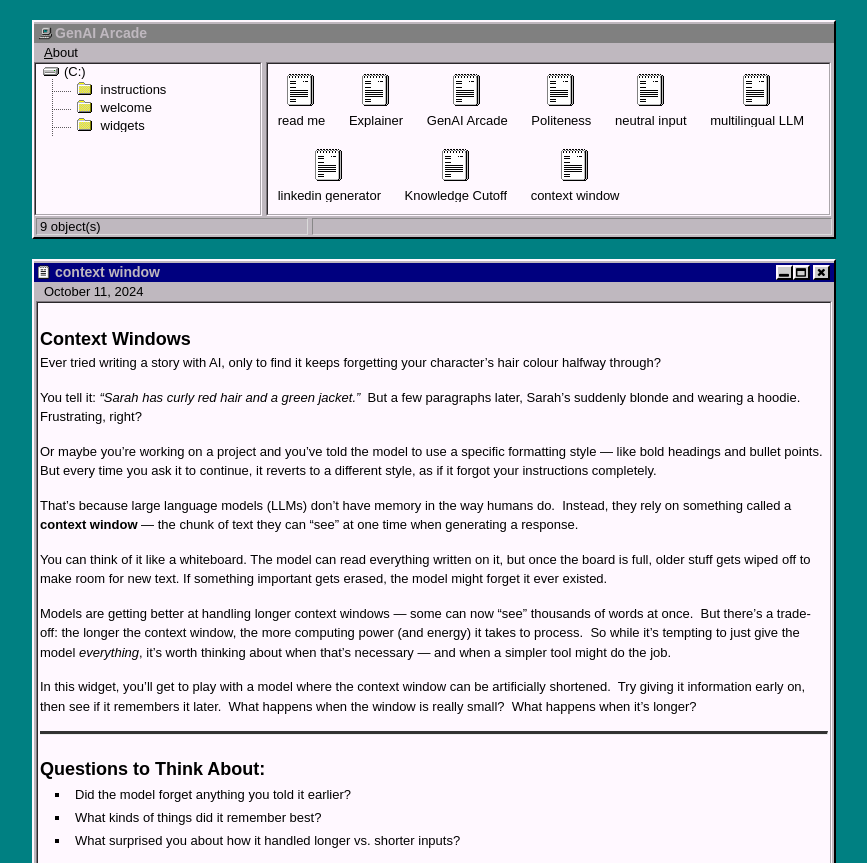
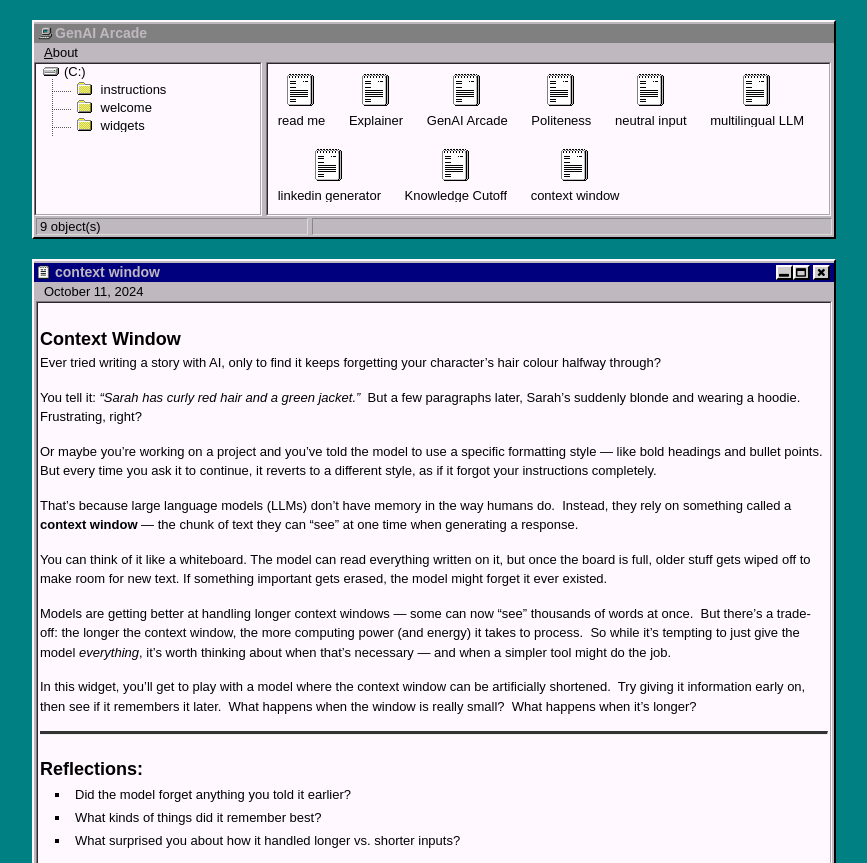
Before and after one commit to QUT-GenAI-Lab/genai-arcade, a Jekyll site: the page built from _posts/2024-10-11-context-window.markdown, in a window 1280 px wide, cut to the strip 0-863 px from the top of the page. Shown: the whole strip, without its empty margins (206-1073 px from the left). Built offline with Jekyll 4.4.1, drawn with Linux system fonts in a browser that asks for light colours.

Commit message:
Update 2024-10-11-context-window.markdown

```diff
--- a/_posts/2024-10-11-context-window.markdown
+++ b/_posts/2024-10-11-context-window.markdown
@@ -4,7 +4,7 @@
 tags: widgets
 ---
 
-## Context Windows
+## Context Window
 
 Ever tried writing a story with AI, only to find it keeps forgetting your character’s hair colour halfway through?
 
@@ -31,7 +31,8 @@
 
 ---
 
-## Questions to Think About:
+## Reflections:
+
 - Did the model forget anything you told it earlier?
 - What kinds of things did it remember best?
 - What surprised you about how it handled longer vs. shorter inputs?
@@ -43,7 +44,7 @@
 	height="450"
 ></iframe>
 
-## So What?
+## So what?
 
 This experiment shows that LLMs don’t have long-term memory — they only work with what’s in their current context window.
 
@@ -56,6 +57,7 @@
 ---
 
 ### What do you think?
+
 - What kinds of tasks would be hard for an AI with a short memory?
 
-### can this be a textbox that saves input?
+### Can this be a textbox that saves input?
```
